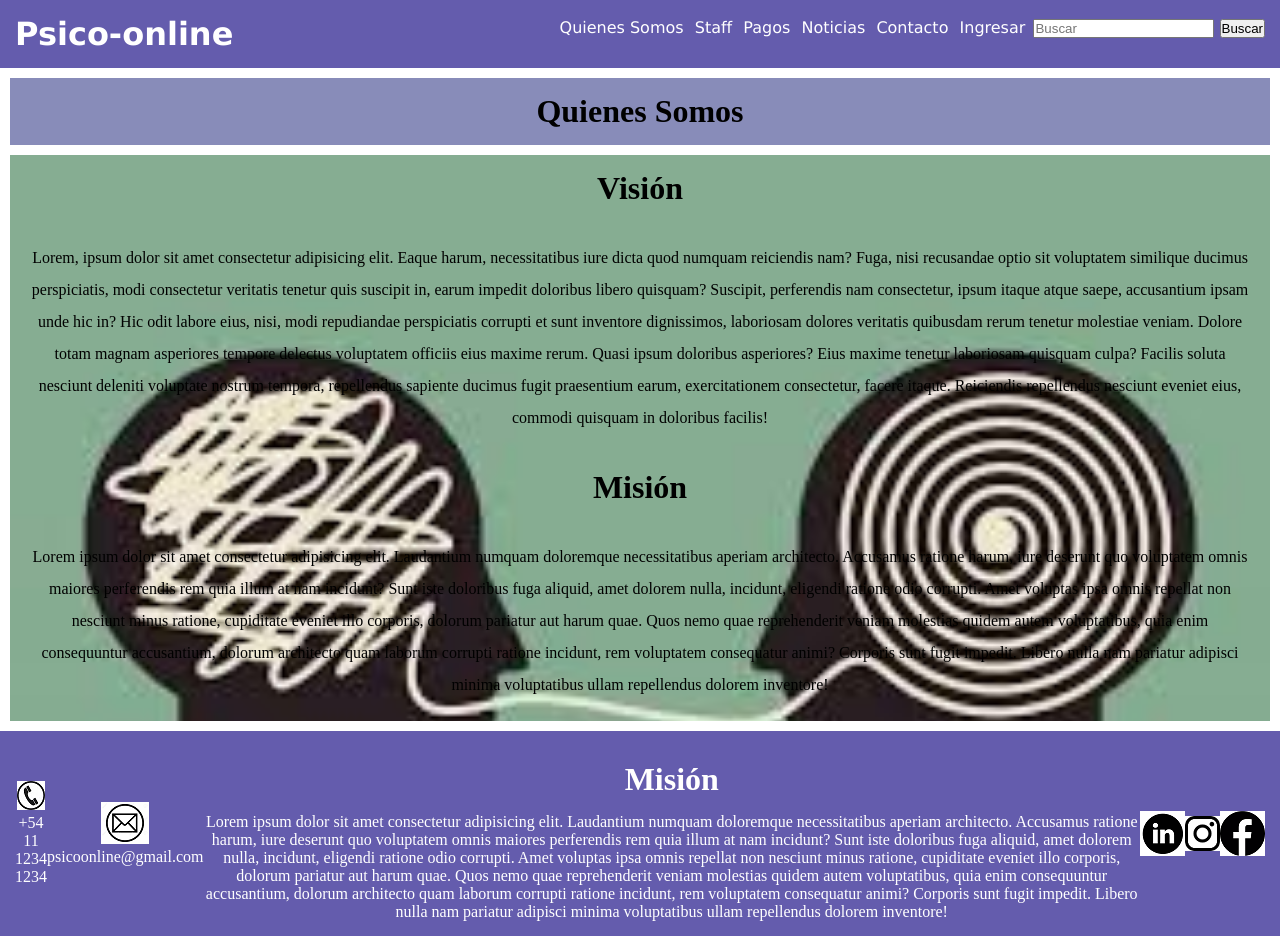
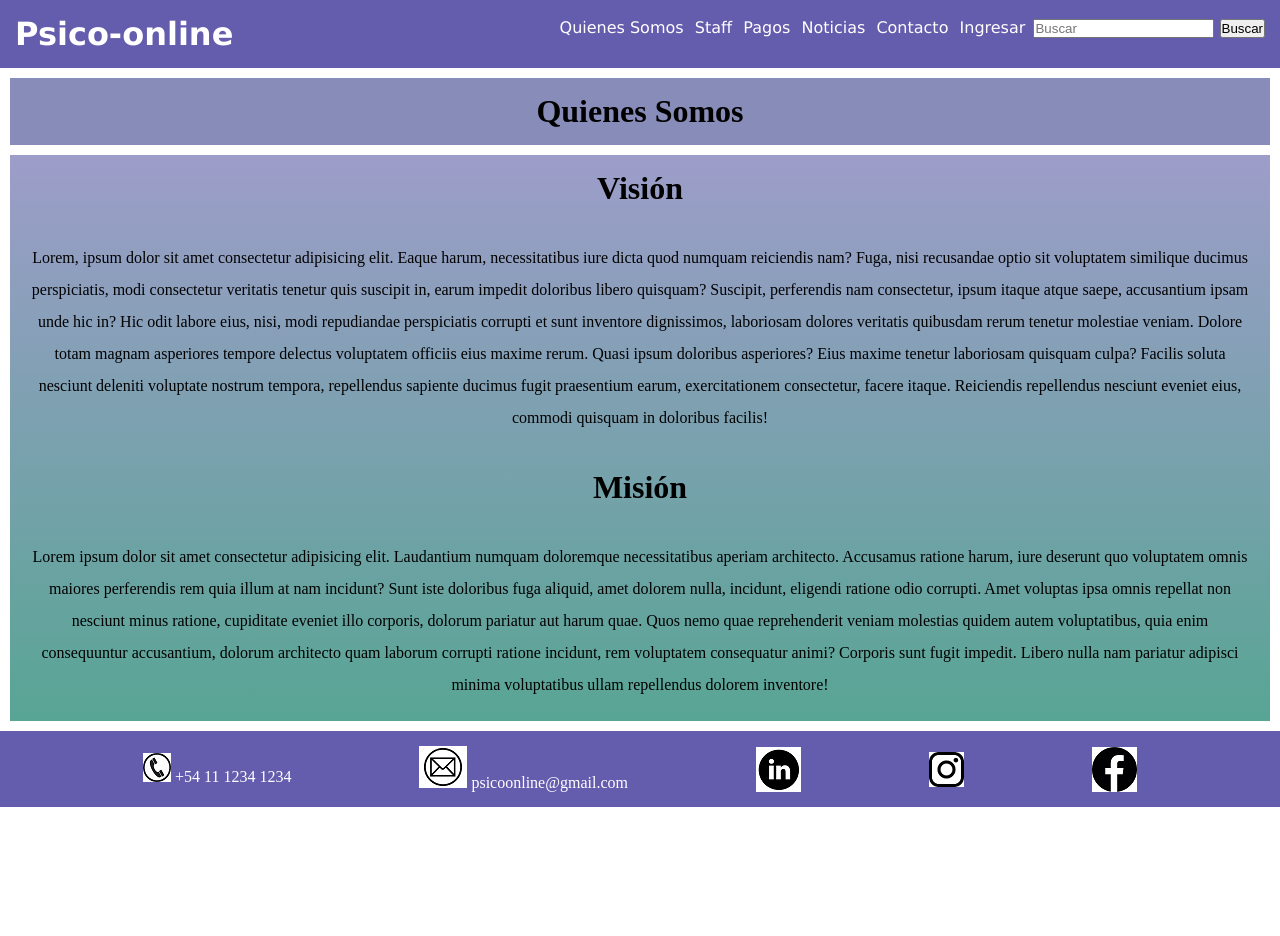
Before and after one commit to ezelara/git-proyecto, a plain HTML site: page index.html in a window 1280 px wide. After the commit the page ends 807 px from the top, so only its background shows below. Drawn offline with Linux system fonts and the light colour scheme.

Commit message:
cambios en index y noticias

```diff
--- a/css/styles.css
+++ b/css/styles.css
@@ -31,7 +31,7 @@ a {
 
 /* INICIO */
 .presentacion {
-    background-image: url(/img/psicologia.jpg);
+    background-image:linear-gradient(to bottom, rgb(157, 157, 201) , rgb(88, 165, 148));
     background-size: cover;
     text-align: center;
     height: fit-content;
@@ -110,9 +110,16 @@ section h2 {
 
 .contenido {
     background-color: rgb(118, 163, 156);
+    background-image:linear-gradient(to bottom, rgb(157, 157, 201) , rgb(88, 165, 148));
     margin: 10px 10px 10px 10px;
     padding: 10px;
 }
+
+#imagen {
+    transform: skew(3deg,2deg);
+}
+
+
 
 section article div img {
     border: solid;
@@ -132,6 +139,11 @@ section article div h2 {
     margin-top: 10px;
     margin-left: 10px;
     margin-right: 10px;
+}
+
+#gradient{
+    background-image: linear-gradient(to left, red , yellow);
+
 }
 
 section div img {
--- a/index.html
+++ b/index.html
@@ -87,19 +87,6 @@
             <label for="mail "> psicoonline@gmail.com</label>
         </div>
 
-        <!-- Esto se agrego desde una nueva rama para prueba-->
-        <div>
-            <h2 id="mision">Misión</h2>
-            <p>Lorem ipsum dolor sit amet consectetur adipisicing elit. Laudantium numquam doloremque
-                necessitatibus aperiam architecto. Accusamus ratione harum, iure deserunt quo voluptatem omnis
-                maiores perferendis rem quia illum at nam incidunt? Sunt iste doloribus fuga aliquid, amet
-                dolorem nulla, incidunt, eligendi ratione odio corrupti. Amet voluptas ipsa omnis repellat non
-                nesciunt minus ratione, cupiditate eveniet illo corporis, dolorum pariatur aut harum quae. Quos
-                nemo quae reprehenderit veniam molestias quidem autem voluptatibus, quia enim consequuntur
-                accusantium, dolorum architecto quam laborum corrupti ratione incidunt, rem voluptatem
-                consequatur animi? Corporis sunt fugit impedit. Libero nulla nam pariatur adipisci minima
-                voluptatibus ullam repellendus dolorem inventore!</p>
-        </div>
 
         <img src="/img/logo.linedin.png" id="linkedin" alt="">
         <img src="/img/logo.insta.png" id="insta" alt="">
```
Also changed, not shown: pages/noticias.html (+5 -5 lines).
